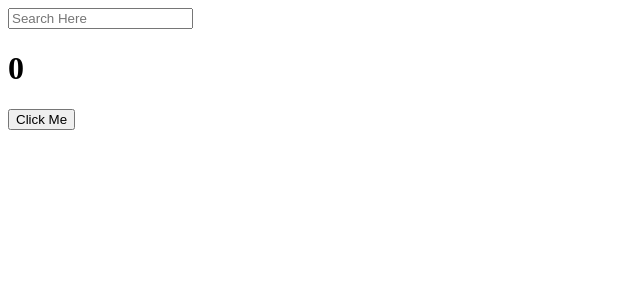
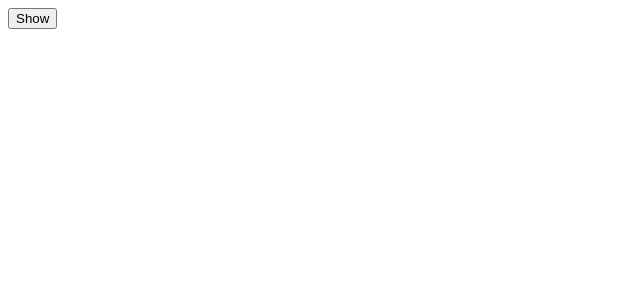
Before and after one commit to kihong1602/react, a React (Vite) app in the folder nomad/react-for-namad-vite/: page / in a window 1280 px wide. Shown: the top 300 px of the page, without its empty margins (0-640 px from the left). Built offline with nearby package versions, Linux system fonts and the light colour scheme.

Commit message:
nomad#6.4 Clean Up

```diff
--- a/nomad/react-for-namad-vite/src/App.jsx
+++ b/nomad/react-for-namad-vite/src/App.jsx
@@ -1,28 +1,21 @@
 import {useEffect, useState} from 'react'
 
-function App() {
-  const [counter, setCounter] = useState(0);
-  const [keyword, setKeyword] = useState("");
-  const onClick = () => setCounter(prev => prev + 1);
-  const onChange = (e) => setKeyword(e.target.value);
-
-  console.log('I Running All Times')
-
+const Hello = () => {
   useEffect(() => {
-    console.log('Call API');
+    console.log("Created")
+    return () => console.log("Destroyed")
   }, []);
 
-  useEffect(() => {
-    if (keyword !== "" && keyword.length > 5) {
-      console.log(`Search For ${keyword}`)
-    }
-  }, [keyword]);
+  return <h1>Hello</h1>
+}
 
+function App() {
+  const [showing, setShowing] = useState(false);
+  const onClick = () => setShowing(prev => !prev);
   return (
       <div>
-        <input type="text" placeholder={'Search Here'} value={keyword} onChange={onChange}/>
-        <h1>{counter}</h1>
-        <button onClick={onClick}>Click Me</button>
+        {showing ? <Hello/> : null}
+        <button onClick={onClick}>{showing ? "Hide" : "Show"}</button>
       </div>
   )
 }
```
